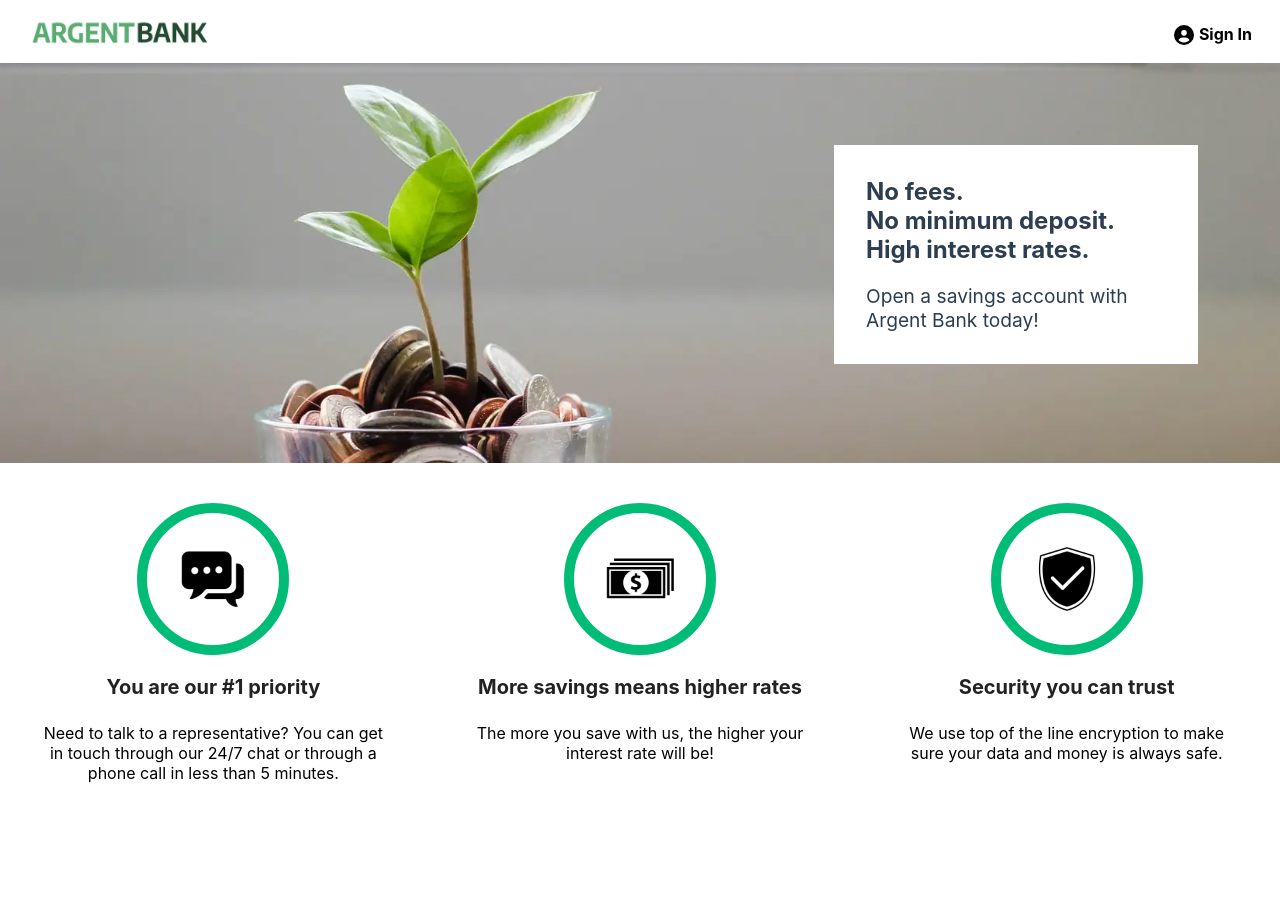
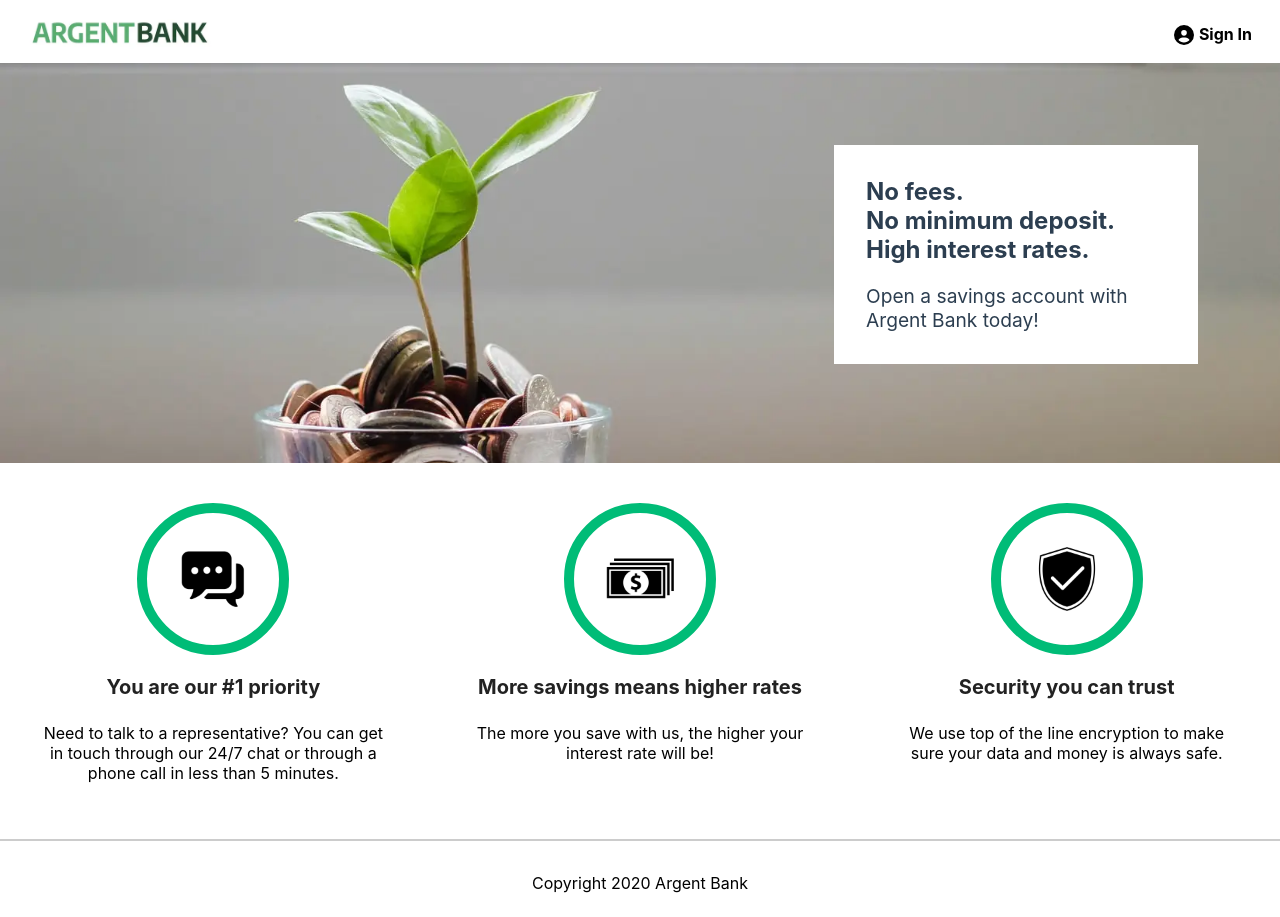
Before and after one commit to christopher-cornet/OC-P11, a React (Create React App) app in the folder argentbank/: page / in a window 1280 px wide. Before the commit the page ends 839 px from the top, so only its background shows below. Built offline with nearby package versions, Linux system fonts and the light colour scheme.

Commit message:
Add Footer

```diff
--- a/argentbank/src/App.jsx
+++ b/argentbank/src/App.jsx
@@ -4,7 +4,7 @@ import HomeCard from "./components/HomeCard/HomeCard"
 import img1 from "../src/images/icon-chat.webp"
 import img2 from "../src/images/icon-money.webp"
 import img3 from "../src/images/icon-security.webp"
-// import Footer from "./components/Footer/Footer"
+import Footer from "./components/Footer/Footer"
 
 function App() {
   return (
@@ -42,7 +42,7 @@ function App() {
           />
         </section>
       </main>
-      {/* <Footer /> */}
+      <Footer />
     </div>
   );
 }
--- /dev/null
+++ b/argentbank/src/components/Footer/Footer.css
@@ -0,0 +1,10 @@
+footer {
+    display: flex;
+    justify-content: center;
+    border-top: 2px solid #ccc;
+    padding: 2rem 0 1.5rem;
+    p {
+        margin: 0;
+        padding: 0;
+    }
+}
--- a/argentbank/src/components/Footer/Footer.jsx
+++ b/argentbank/src/components/Footer/Footer.jsx
@@ -0,0 +1,11 @@
+import './Footer.css';
+
+function Footer() {
+  return (
+    <footer>
+        <p>Copyright 2020 Argent Bank</p>
+    </footer>
+  );
+}
+
+export default Footer;
```
